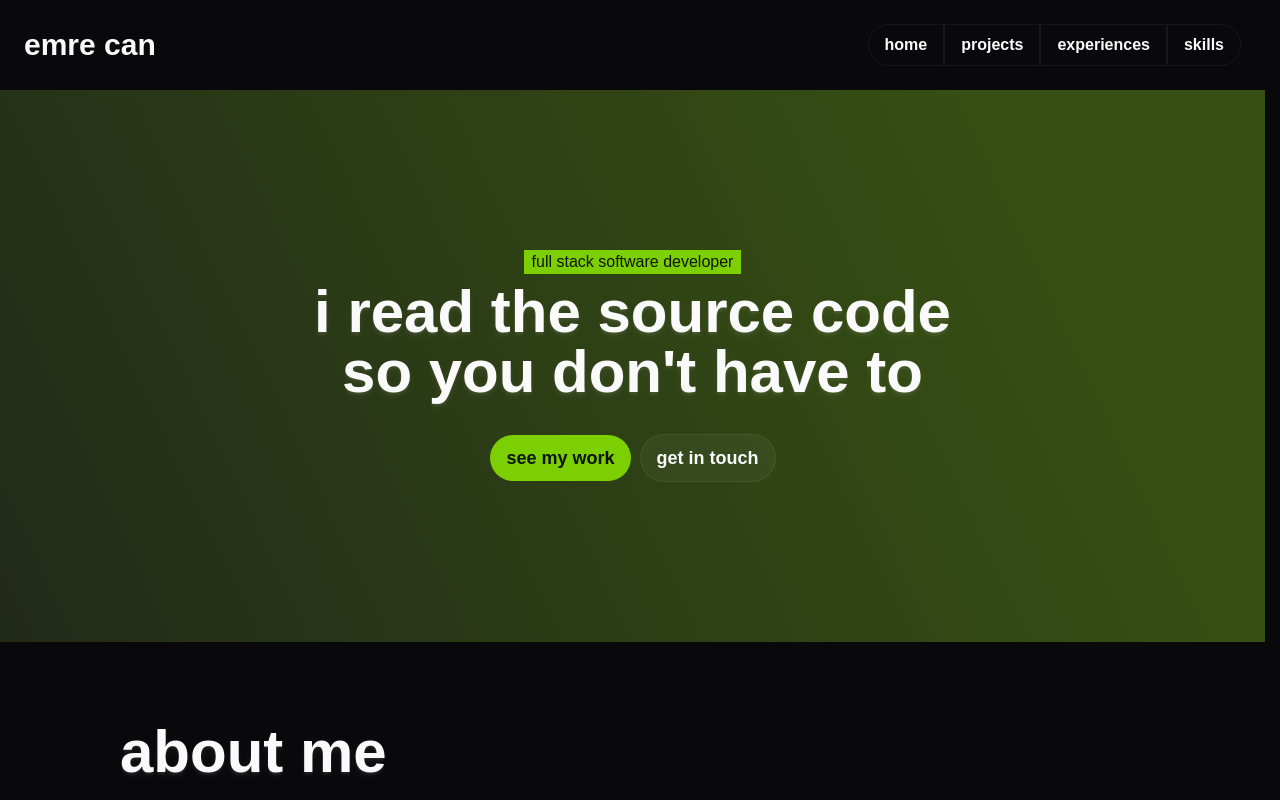
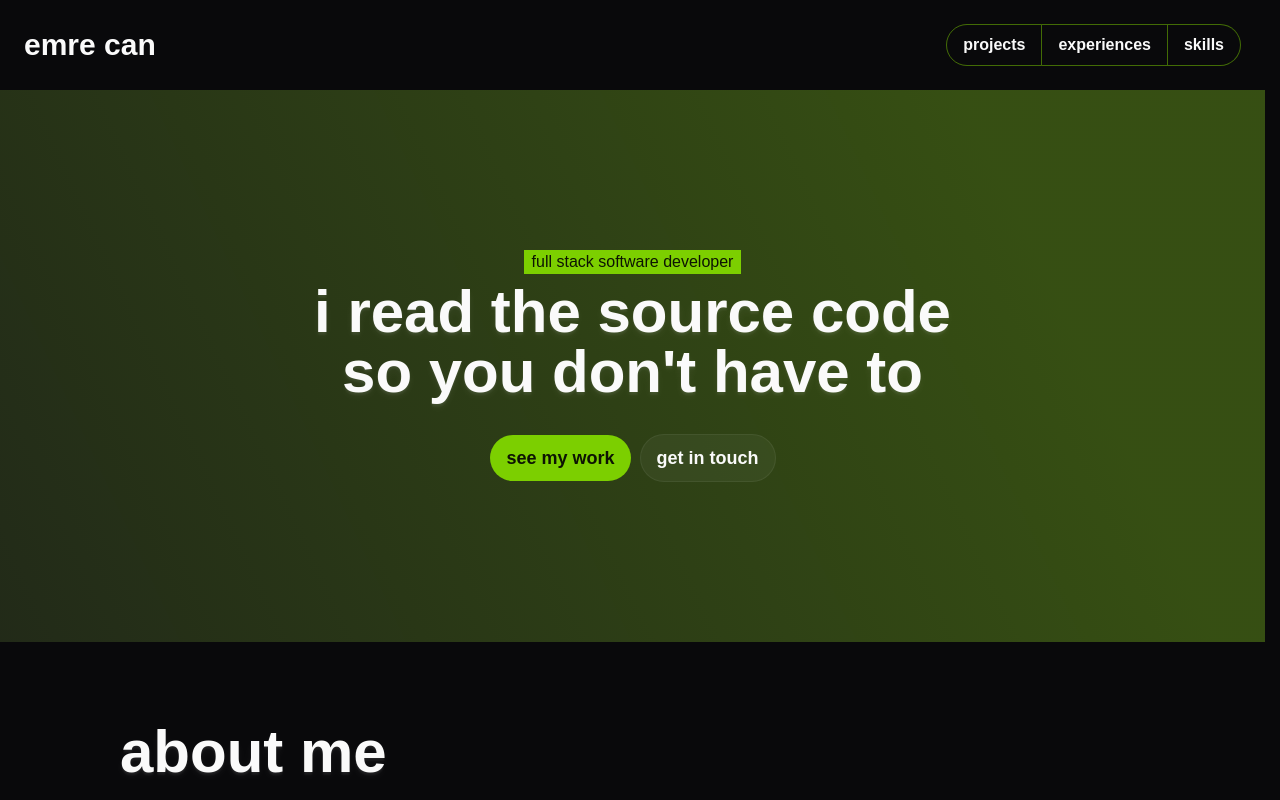
Before and after one commit to emrecancorapci/mrcn.tr, an Astro site: page / in a window 1280 px wide. Shown: the top 800 px of the page. Built offline with nearby package versions, Linux system fonts and the light colour scheme; Astro itself is replaced by a stand-in of ours.

Commit message:
feat: update nav links to remove home

```diff
--- a/src/components/layout/header.astro
+++ b/src/components/layout/header.astro
@@ -9,12 +9,6 @@ interface Props {
 }
 
 const links = [
-  {
-    order: 1,
-    href: "/home",
-    title: "home",
-    prefetch: true,
-  },
   {
     order: 2,
     href: "/projects",
@@ -44,7 +38,7 @@ const { forceCol = false } = Astro.props as Props;
 >
   <a
     class:list={[
-      "leading-none font-black",
+      "leading-none font-black hover:text-primary transition-all duration-300 hover:text-shadow-md text-shadow-primary/10",
       forceCol ? "text-center text-4xl" : "text-center text-4xl lg:text-left lg:text-3xl",
     ]}
     href="/"
--- a/src/components/ui/nav-link.astro
+++ b/src/components/ui/nav-link.astro
@@ -12,16 +12,30 @@ const { pathname } = Astro.url;
 const isActive = pathname.startsWith(href);
 ---
 
+{
+  roundingBase ?
     <a
       class:list={[
         "flex items-center px-4 py-2 font-semibold transition-all duration-200 ease-out",
-    roundingBase ?
-      "border-primary-foreground hover:border-primary border-b-2 pt-4 first:rounded-bl-3xl last:rounded-br-3xl"
-    : "border-secondary/50 hover:bg-secondary hover:text-secondary-foreground shadow-secondary/15 border first:rounded-l-3xl last:rounded-r-3xl hover:shadow-lg",
-    isActive ? "bg-primary text-primary-foreground" : "",
+        "hover:border-primary border-b-2 first:rounded-bl-3xl last:rounded-br-3xl",
+        isActive ? "border-primary shadow-primary/10 shadow-lg" : "border-primary-foreground",
       ]}
       href={href}
       {...props}
     >
       <slot />
     </a>
+  : <a
+      class:list={[
+        "flex items-center px-4 py-2 font-semibold transition-all duration-200 ease-out",
+        "border-primary/50 shadow-secondary/15 border not-first:border-l-0 first:rounded-l-3xl last:rounded-r-3xl hover:shadow-lg",
+        isActive ?
+          "bg-primary text-primary-foreground"
+        : "text-foreground hover:text-primary-foreground hover:bg-foreground",
+      ]}
+      href={href}
+      {...props}
+    >
+      <slot />
+    </a>
+}
```
Lines whose indentation alone changed are shown as unchanged.
